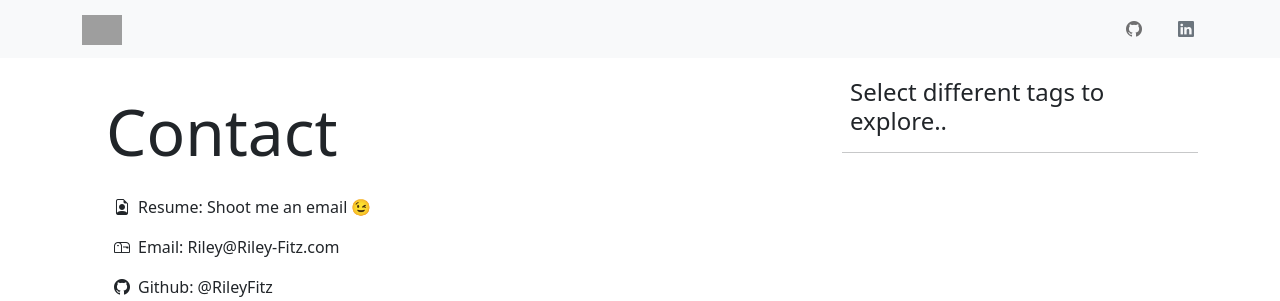
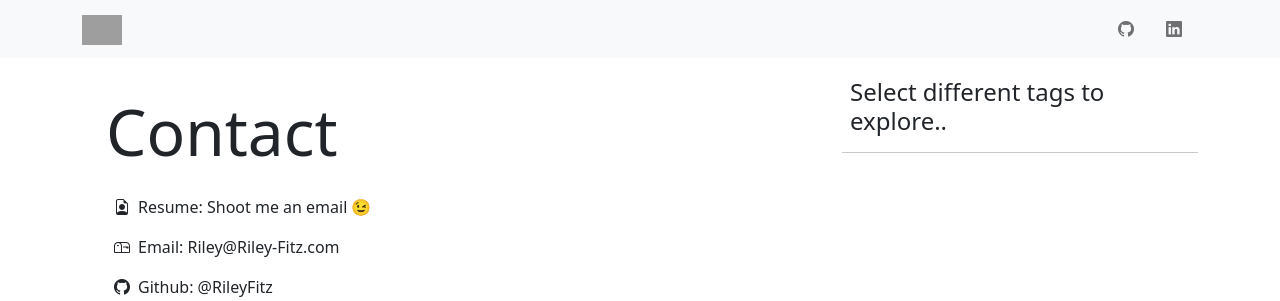
Before and after one commit to RileyFitz/RileyFitz_web, a Django app: page /contact/ in a window 1280 px wide. Shown: the top 301 px of the page. Run offline with Django 4.2, Linux system fonts and the light colour scheme; grey boxes are pictures that could not be loaded.

Commit message:
Fix styling of navbar elements.

```diff
--- a/home/templates/home/base.html
+++ b/home/templates/home/base.html
@@ -38,7 +38,7 @@
               <a class="nav-link mx-2" target="_blank" href="https://github.com/RileyFitz"><i class="bi-github"></i></a>
             </li>
             <li class="nav-item">
-              <li class="ms-3 px-1"><a class="text-muted" href="https://www.linkedin.com/in/riley-fitzgibbons-49b10916b/"><i class="bi-linkedin"></i></a></li>
+              <a class="nav-link mx-2" target="_blank" href="https://www.linkedin.com/in/riley-fitzgibbons-49b10916b/"><i class="bi-linkedin"></i></a>
             </li>
             {% if user.is_authenticated %}
             <li class="nav-item">
```
